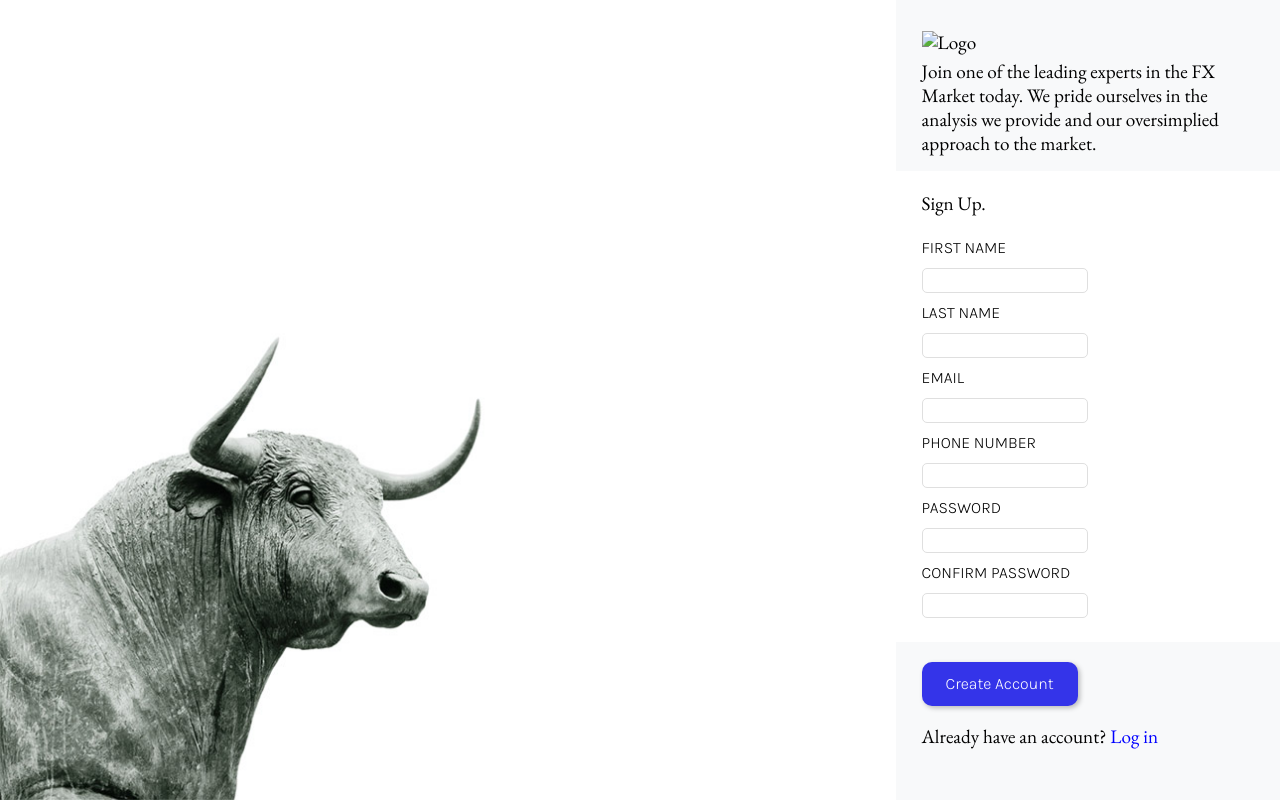
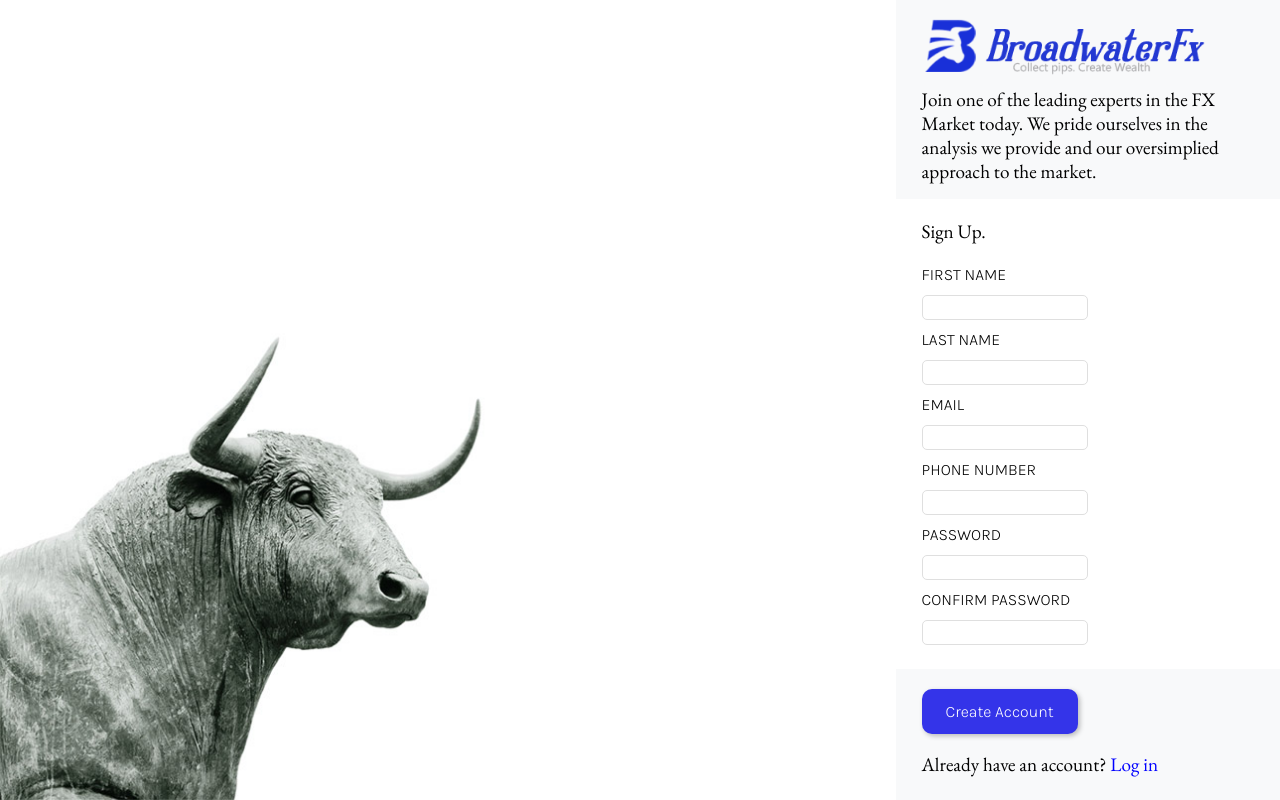
Before and after one commit to PB-5/sign-up-form, a plain HTML site: page index.html in a window 1280 px wide. Drawn offline with Linux system fonts and the light colour scheme; files whose address does not match are found by name.

Commit message:
updated image src

```diff
--- a/index.html
+++ b/index.html
@@ -13,7 +13,7 @@
     <div class="form-selection">
         <div>
         <div class="header">
-            <img src="./imgs/logo.png" alt="Logo">
+            <img src="./images/logo.png" alt="Logo">
         <div>
             <p class="intro">Join one of the leading experts in the FX Market today. We pride ourselves in the analysis we provide and our oversimplied approach to the market. </p>
         </div>
```
